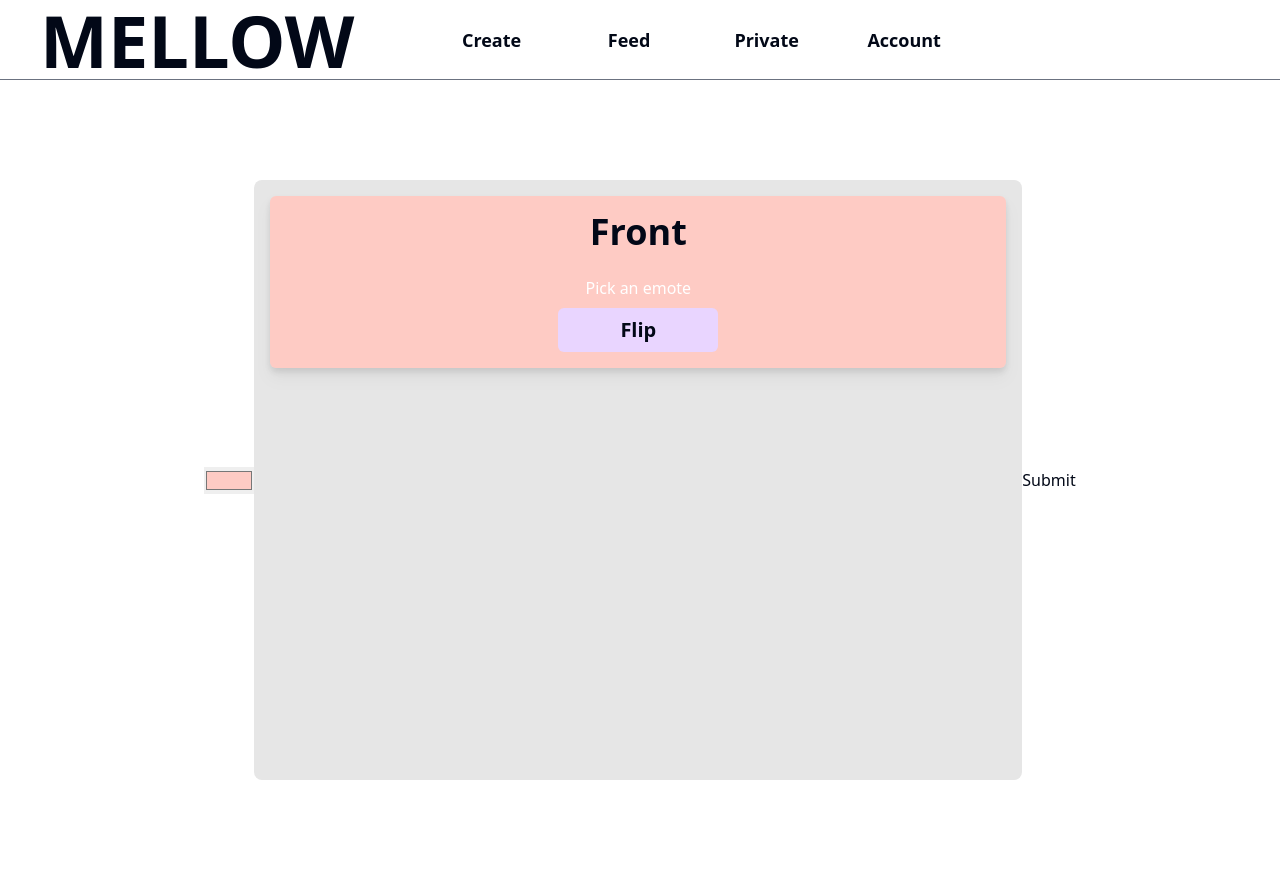
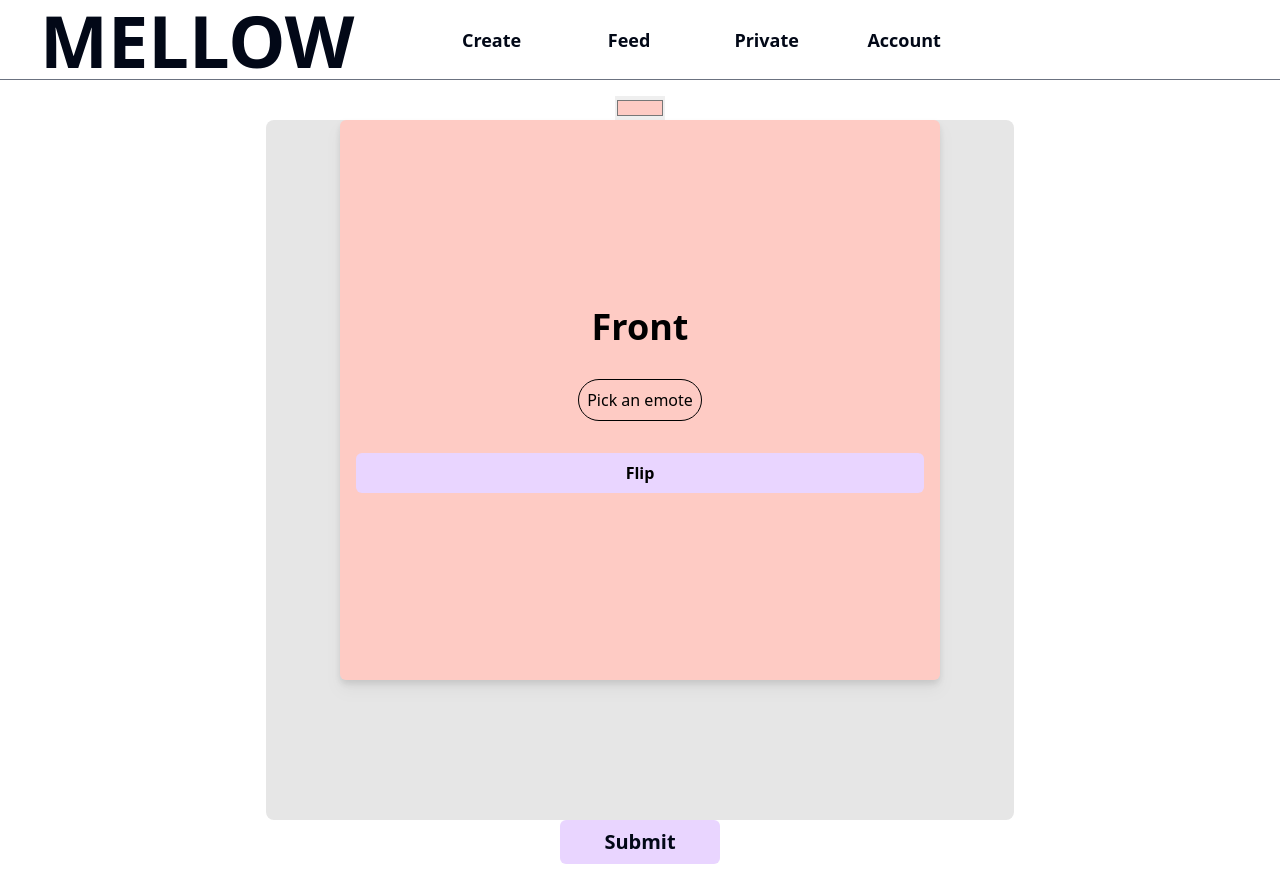
Before and after one commit to mark-p7/Melloww, a Next.js app in the folder mellow/: page /create in a window 1280 px wide. Built offline with nearby package versions, Linux system fonts and the light colour scheme.

Commit message:
layout in progress

```diff
--- a/mellow/app/ui/SubmissionCard.tsx
+++ b/mellow/app/ui/SubmissionCard.tsx
@@ -48,23 +48,32 @@ export default function SubmissionCard() {
   const closeModal = () => setIsModalOpen(false);
 
   const containerStyle = {
-    width: '60%',  // Customize the width as needed
-    height: '600px', // Customize the height as needed
-    backgroundColor: '#e6e6e6', // Customize the background color
-    borderRadius: '8px', // Customize the border radius
-    //boxShadow: '0 4px 8px rgba(0, 0, 0, 0.5)', // Customize the box shadow
-    // Add more styles as needed
+    display: 'flex',
+    flexDirection: 'column',
+    alignItems: 'center',
+    justifyContent: 'center',
+    width: '60%',
+    height: '800px',
+    backgroundColor: '#e6e6e6',
+    borderRadius: '8px',
   };
 
   const cardStyle = {
+    display: 'flex',
+    flexDirection: 'column',
+    alignItems: 'center',  // Center horizontally
+    justifyContent: 'center',  // Center vertically
     backgroundColor: selectedColor,
-    textColor: "#000000",
+    color: "#000000",
+    width: "80%",
+    height: "80%",
+    margin: 'auto',  // Center horizontally
   };
 
   const modalStyles = {
     content: {
       width: "fit-content",
-      maxWidth: "80%", // Adjust as needed
+      maxWidth: "80%",
       margin: "auto",
       top: "50%",
       left: "50%",
@@ -73,8 +82,7 @@ export default function SubmissionCard() {
   };
 
   return (
-    <div className="flex items-center justify-center h-screen">
-
+    <div className="flex items-center justify-center flex-col h-screen p-4">
       {/* Color picker */}
       <input
         type="color"
@@ -84,13 +92,13 @@ export default function SubmissionCard() {
 
       <ReactCardFlip isFlipped={flip} flipDirection="vertical" containerStyle={containerStyle}>
         {/* Front side */}
-        <div className="m-4 p-4 rounded-md text-center drop-shadow-lg" style={cardStyle}>
+        <div className="front-card m-4 p-4 rounded-md text-center drop-shadow-lg" style={cardStyle}>
           <p className="text-4xl font-bold mb-4">Front</p>
 
-          <div className="picker-container flex items-center justify-center">
-            <button className="flex items-center rounded-full p-2 text-white focus:outline-none" onClick={openModal}>
+          <div className="picker-container flex items-center justify-center p-4">
+            <button className="flex items-center justify-center" onClick={openModal}>
               {selectedEmoji && <img className="selected-emoji w-12 h-12" src={selectedEmoji} alt="Selected Emoji" />}
-              {!selectedEmoji && <span>Pick an emote</span>}
+              {!selectedEmoji && <span className="rounded-full p-2 border border-black bg-transparent text-black focus:outline-none">Pick an emote</span>}
             </button>
             <Modal
               isOpen={isModalOpen}
@@ -105,33 +113,41 @@ export default function SubmissionCard() {
             </Modal>
           </div>
           <button
-            className="w-40 px-4 py-2 text-xl font-bold bg-purple-200 rounded-md"
+            className="w-full px-4 py-2 text-s font-bold bg-purple-200 rounded-md mt-4"
             onClick={() => setFlip(!flip)}
           >
             Flip
           </button>
-
         </div>
 
         {/* Back side */}
-        <div className="m-4 p-4 rounded-md text-center drop-shadow-lg" style={cardStyle}>
+        <div className="back-card m-4 p-4 rounded-md text-center drop-shadow-lg" style={cardStyle}>
           <p className="text-4xl font-bold mb-4">Back</p>
 
           <div className="grid gap-2">
             <input name="title" className="border rounded-md p-2 text-sm" placeholder="Enter your text here..." value={formData.title} onChange={handleChange} type="text" />
-            <textarea name="content" className="border rounded-md p-2 text-sm" placeholder="Enter your text here..." value={formData.content} onChange={handleChange}/>
+            <textarea
+              name="content"
+              className="border rounded-md p-2 text-sm max-h-32" // Adjust max-h-32 as needed
+              placeholder="Enter your text here..."
+              value={formData.content}
+              onChange={handleChange}
+            />
           </div>
-
           <button
-            className="w-40 px-4 py-2 text-xl font-bold bg-purple-200 rounded-md"
+            className="w-full px-4 py-2 text-s font-bold bg-purple-200 rounded-md mt-4"
             onClick={() => setFlip(!flip)}
           >
             Flip
           </button>
         </div>
       </ReactCardFlip>
-      <button type="submit" onClick={handleSubmit}>Submit</button>
+
+      {/* Submit button */}
+      <button className="w-40 px-4 py-2 text-xl font-bold bg-purple-200 rounded-md" type="submit" onClick={handleSubmit}>
+        Submit
+      </button>
+
     </div>
-
   );
-};
+}
--- a/mellow/package.json
+++ b/mellow/package.json
@@ -10,6 +10,8 @@
   },
   "dependencies": {
     "@auth0/nextjs-auth0": "^3.5.0",
+    "@fortawesome/free-solid-svg-icons": "^6.5.1",
+    "@fortawesome/react-fontawesome": "^0.2.0",
     "class-variance-authority": "^0.7.0",
     "clsx": "^2.1.0",
     "emoji-picker-react": "^4.8.0",
```
Also changed, not shown: 1 other file (tests, documents, lock files or other folders). Lines whose indentation alone changed are shown as unchanged.
